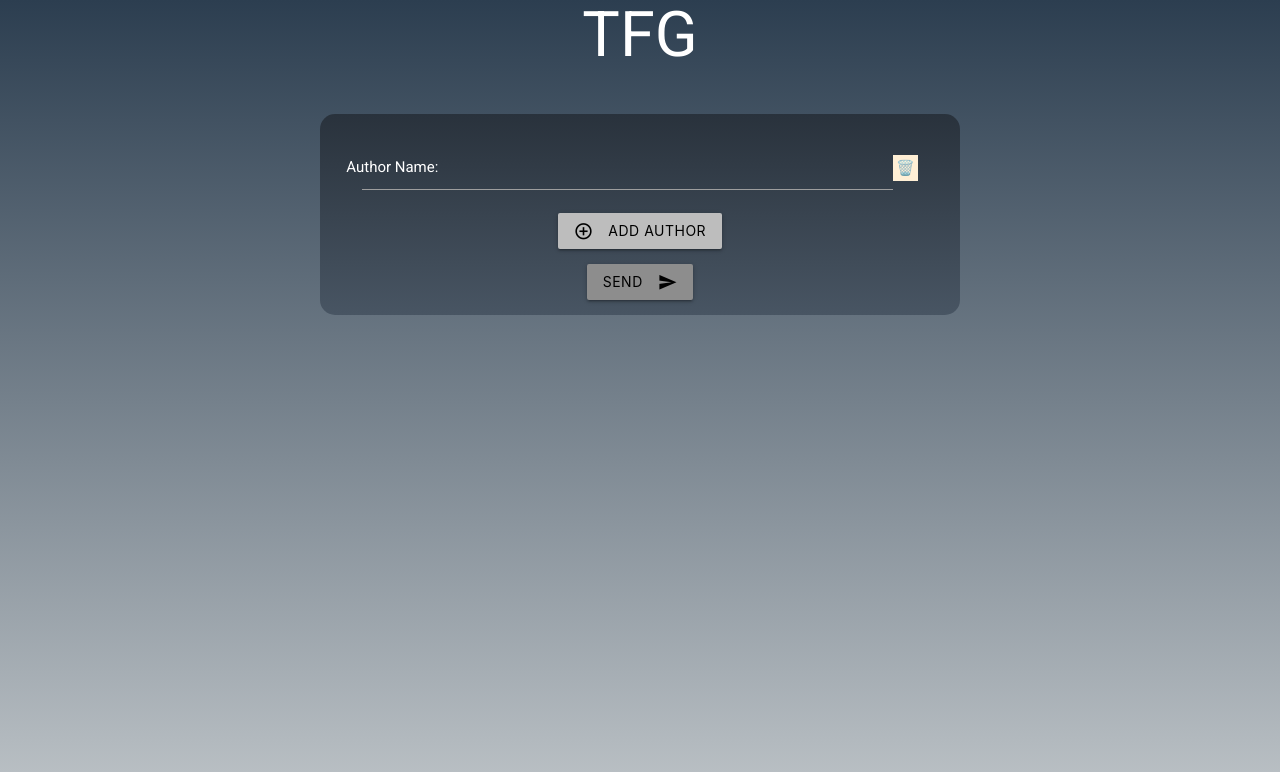
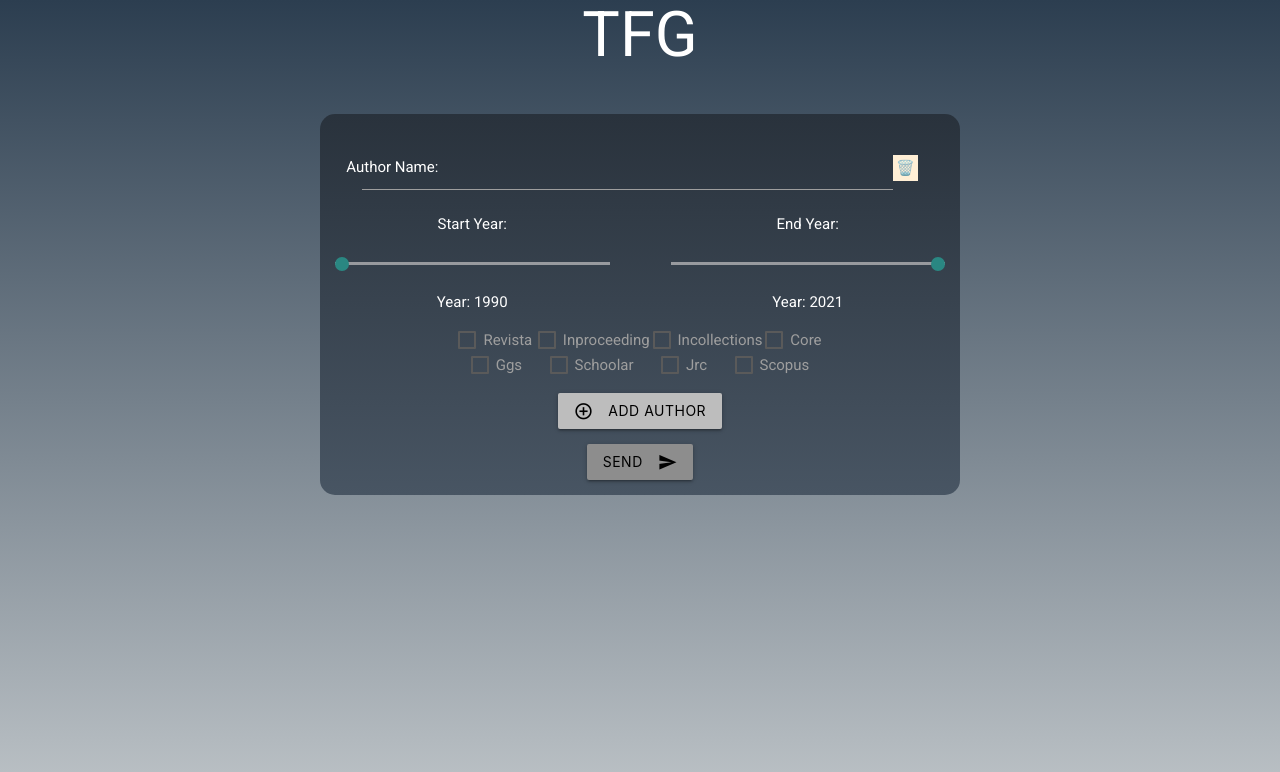
Before and after one commit to rmartin177/client-tfg, a React (Create React App) app: page / in a window 1280 px wide. Shown: the top 772 px of the page. Built offline with nearby package versions, Linux system fonts and the light colour scheme; no server answers.

Commit message:
funciones nuevas
-Se añaden filtros a la búsqueda
-Se añade un rango de años

```diff
--- a/package.json
+++ b/package.json
@@ -11,8 +11,10 @@
     "modules": "^0.4.0",
     "node": "^14.13.1",
     "node-modules": "^1.0.1",
+    "nouislider": "^14.6.3",
     "react": "^16.13.1",
     "react-dom": "^16.13.1",
+    "react-nouislider": "^2.0.1",
     "react-scripts": "3.4.3"
   },
   "scripts": {
--- a/src/components/Card/Card.css
+++ b/src/components/Card/Card.css
@@ -10,6 +10,7 @@
 .name {
   font-size: smaller;
 }
+
 .actived {
   background-color: rgb(94, 155, 155) !important;
   border-radius: 20px !important ;
--- a/src/components/Card/Card.js
+++ b/src/components/Card/Card.js
@@ -1,4 +1,4 @@
-import React, { Fragment, useState } from "react";
+import React, { useState } from "react";
 import "./Card.css";
 
 const Card = (props) => {
--- a/src/components/Formulario/Formulario.css
+++ b/src/components/Formulario/Formulario.css
@@ -1,18 +1,17 @@
- *{
-    margin:0;
-    /* border: 1px solid lime; */
+* {
+  margin: 0;
 }
-h1{
+h1 {
   color: white;
 }
-body{
+body {
   height: 100vh;
   background: #bdc3c7;
   background: -webkit-linear-gradient(to bottom, #2c3e50, #bdc3c7);
   background: linear-gradient(to bottom, #2c3e50, #bdc3c7);
 }
 
-.contenedor-principal{
+.contenedor-principal {
   justify-content: center;
   text-align: center;
   border-radius: 1rem;
@@ -20,31 +19,39 @@ body{
   width: 50%;
   margin-left: 25%;
   margin-right: auto;
-    padding:1rem;
-    background: #485563;  /* fallback for old browsers */
-    background: -webkit-linear-gradient(to bottom, #29323c, #485563);  /* Chrome 10-25, Safari 5.1-6 */
-    background: linear-gradient(to bottom, #29323c, #485563); /* W3C, IE 10+/ Edge, Firefox 16+, Chrome 26+, Opera 12+, Safari 7+ */
+  padding: 1rem;
+  background: #485563; /* fallback for old browsers */
+  background: -webkit-linear-gradient(
+    to bottom,
+    #29323c,
+    #485563
+  ); /* Chrome 10-25, Safari 5.1-6 */
+  background: linear-gradient(
+    to bottom,
+    #29323c,
+    #485563
+  ); /* W3C, IE 10+/ Edge, Firefox 16+, Chrome 26+, Opera 12+, Safari 7+ */
 }
-.writeAuthor{
+.writeAuthor {
   width: 87% !important;
   margin-left: 0.5rem;
   margin-bottom: 0.5rem;
   height: 1.5rem;
 }
 
-.errorEmpty{
+.errorEmpty {
   border-radius: 2rem;
   padding: 2rem;
-    margin:0;
+  margin: 0;
 }
-.deleted{
+.deleted {
   background-color: papayawhip;
   padding: 0.25rem 0.2rem;
 }
-.deleted:hover{
+.deleted:hover {
   cursor: pointer;
 }
-#send{
+#send {
   margin-top: 1rem;
   background-color: #8d8d8d;
   color: black;
@@ -58,11 +65,25 @@ body{
   background-color: rgb(75, 75, 75) !important;
 }
 
-#title{
+#title {
   margin-top: 0 !important;
 }
+.filters {
+  display: flex;
+  justify-content: space-around;
+  flex-wrap: wrap;
+}
+#filtersContainer {
+  width: 60%;
+  margin: auto;
+  margin-bottom: 1rem;
+}
+[type="checkbox"] + span:not(.lever) {
+  padding-left: 25px !important;
+}
+
 @media only screen and (max-width: 633px) {
-    .writeAuthor{
+  .writeAuthor {
     width: 80% !important;
     margin-left: 0.5rem;
     margin-bottom: 0.5rem;
--- a/src/components/Formulario/Formulario.js
+++ b/src/components/Formulario/Formulario.js
@@ -4,6 +4,8 @@ import { deleteAuthor, addAuthor } from "../../js/Table/author";
 import axios from "../../config/axios";
 import M from "materialize-css";
 import Spinner from "../Spinner/Spinner";
+
+import Slider from "../Slider/slider";
 
 const Formulario = (props) => {
   const {
@@ -20,12 +22,14 @@ const Formulario = (props) => {
   } = props;
 
   const [number, setnumber] = useState(2);
+  const [startYearValue, setstartYearValue] = useState("1990");
+  const [endYearValue, setendYearValue] = useState("2021");
   useEffect(() => {
     //si intenta hacer esta comprobacion es que hay algun homonimo
     //if (authorsChoosen.length === number - 1) {
     if (sanitize) {
       const call = async () => {
-        if (await getJsonSanitize(authorsChoosen)) {
+        if (await getJsonSanitize(authorsChoosen, filters)) {
           //cuando este todo ok damos paso a la siguiente pantalla y quitamos el spinner
           setSpinner(false);
           setShow(false);
@@ -33,11 +37,13 @@ const Formulario = (props) => {
       };
       call();
     }
-  }, [authorsChoosen]);
+  }, [authorsChoosen, getJsonSanitize, setShow, setSpinner, sanitize]);
   //objeto para comprobar si los autores se tienen homonimo
   var AuthorsApi;
-  //Array con los nombre de los autores del formulario
+  var filters = {};
+  //Array con los nombre de los autores del formulario y los filtros
   const autores = [];
+
   //Funcion que se ejecuta cuando se pulsa el submit
   const saveAuthors = async (e) => {
     e.preventDefault();
@@ -50,15 +56,16 @@ const Formulario = (props) => {
     //se comprueba que por lo menos haya un autor
     if (autores.length === 0) {
       var toastHTML =
-        '<span class="errorEmpty">El campo autor está vacio.</span>';
+        '<span class="errorEmpty">Write at least one author.</span>';
       M.toast({ html: toastHTML, classes: "rounded" });
     } else {
       //Rellenamos el state con lo que ha ecrito el usuario
       setuserSearch(autores);
       //hacemos la llamada para ver si ningún autor tiene un homonimo
       //Activamos el spinner mientras carga la petición
+      if (checkFilters()) {
         setSpinner(true);
-      if (await getJson(autores)) {
+        if (await getJson(autores, filters)) {
           //Comprobamos todos los homonimos y nos quedamos con ellos para enviarselo al modal
           let choose = false;
           var ar = [];
@@ -95,13 +102,18 @@ const Formulario = (props) => {
           }
         }
       }
+    }
   };
 
-  async function getJson(authors) {
+  async function getJson(authors, filters) {
     try {
       //RESULT LO CONVIERTES A JSON Y LO MUESTRAS EN TABLAS Y LO PERMITES DESCARGAR
       //conversion a Json y lo insertamos en el state para que la tabla pueda acceder a la info
-      AuthorsApi = (await axios.post("/api/getjson", authors)).data;
+      let aux = {
+        authors,
+        filters,
+      };
+      AuthorsApi = (await axios.post("/api/getjson", aux)).data;
       setresult(AuthorsApi);
       return true;
     } catch (error) {
@@ -109,10 +121,14 @@ const Formulario = (props) => {
     }
   }
 
-  async function getJsonSanitize(authors) {
+  async function getJsonSanitize(authors, filters) {
     try {
       //RESULT LO CONVIERTES A JSON Y LO MUESTRAS EN TABLAS Y LO PERMITES DESCARGAR
       //conversion a Json y lo insertamos en el state para que la tabla pueda acceder a la info
+      let aux = {
+        authors,
+        filters,
+      };
       AuthorsApi = (
         await axios.post(
           "/api/getjsonsanitize",
@@ -121,7 +137,7 @@ const Formulario = (props) => {
                     'Content-Type': 'application/json'
                 }
             }
-                , */ authors
+                , */ aux
         )
       ).data;
       setresult(AuthorsApi);
@@ -132,6 +148,33 @@ const Formulario = (props) => {
     }
   }
 
+  const checkFilters = () => {
+    let ok = false;
+    var filterChecked = document.querySelectorAll("#filtersContainer input");
+    console.log(filterChecked.length);
+    if (filterChecked.length === 0) {
+      var toastHTML =
+        '<span class="errorEmpty">Choose at least one filter.</span>';
+      M.toast({ html: toastHTML, classes: "rounded" });
+    } else {
+      //hay que formar el objeto que mando a ruben
+      for (let index = 0; index < filterChecked.length; index++) {
+        if (filterChecked[index].classList.contains("checked"))
+          filters[filterChecked[index].value] = true;
+        else filters[filterChecked[index].value] = false;
+      }
+      filters["initYear"] = startYearValue;
+      filters["endYear"] = endYearValue;
+      ok = true;
+    }
+    return ok;
+  };
+
+  const addCheck = (e) => {
+    e.target.classList.toggle("checked");
+    e.target.removeAttribute("checked");
+    // e.target.toggleAttribute("checked");
+  };
   return (
     <Fragment>
       <h1 id="title">TFG</h1>
@@ -165,6 +208,129 @@ const Formulario = (props) => {
               </span>
             </div>
 
+            <div id="test-slider">
+              <Slider
+                startYearValue={startYearValue}
+                setstartYearValue={setstartYearValue}
+                endYearValue={endYearValue}
+                setendYearValue={setendYearValue}
+              />
+            </div>
+
+            <div id="filtersContainer">
+              <form action="#" className="filters">
+                <label>
+                  <input
+                    type="checkbox"
+                    value="checkArticles"
+                    // className="checked"
+                    onClick={(e) => {
+                      addCheck(e);
+                    }}
+                  />
+                  <span>Revista</span>
+                </label>
+                <p></p>
+
+                <p>
+                  <label>
+                    <input
+                      type="checkbox"
+                      value="checkInproceedings"
+                      // className="checked"
+                      onChange={(e) => {
+                        addCheck(e);
+                      }}
+                    />
+                    <span>Inproceeding</span>
+                  </label>
+                </p>
+
+                <p>
+                  <label>
+                    <input
+                      type="checkbox"
+                      value="checkIncollections"
+                      // className="checked"
+                      onChange={(e) => {
+                        addCheck(e);
+                      }}
+                    />
+                    <span>Incollections</span>
+                  </label>
+                </p>
+
+                <p>
+                  <label>
+                    <input
+                      type="checkbox"
+                      value="checkCore"
+                      // className="checked"
+                      onChange={(e) => {
+                        addCheck(e);
+                      }}
+                    />
+                    <span>Core</span>
+                  </label>
+                </p>
+
+                <p>
+                  <label>
+                    <input
+                      type="checkbox"
+                      value="checkGGS"
+                      // className="checked"
+                      onChange={(e) => {
+                        addCheck(e);
+                      }}
+                    />
+                    <span>Ggs</span>
+                  </label>
+                </p>
+
+                <p>
+                  <label>
+                    <input
+                      type="checkbox"
+                      value="checkSchoolar"
+                      // className="checked"
+                      onChange={(e) => {
+                        addCheck(e);
+                      }}
+                    />
+                    <span>Schoolar</span>
+                  </label>
+                </p>
+
+                <p>
+                  <label>
+                    <input
+                      type="checkbox"
+                      value="checkJRC"
+                      // className="checked"
+                      onChange={(e) => {
+                        addCheck(e);
+                      }}
+                    />
+                    <span>Jrc</span>
+                  </label>
+                </p>
+
+                <p>
+                  <label>
+                    <input
+                      type="checkbox"
+                      value="checkScopus"
+                      // className="checked"
+                      onChange={(e) => {
+                        addCheck(e);
+                      }}
+                    />
+                    <span>Scopus</span>
+                  </label>
+                </p>
+              </form>
+            </div>
             <button
               type="button"
               id="addAuthor"
--- /dev/null
+++ b/src/components/Slider/slider.css
@@ -0,0 +1,50 @@
+.slidecontainer {
+  width: 100%;
+  display: flex;
+  justify-content: space-between;
+  margin-bottom: 1rem;
+  margin-top: 1rem;
+}
+.slidecontainer p {
+  margin-right: 1rem;
+  margin-left: 1rem;
+}
+
+.slidecontainer div {
+  width: 45%;
+}
+
+.slider {
+  -webkit-appearance: none;
+  appearance: none;
+  width: 100%;
+  height: 25px;
+  background: #d3d3d3;
+  outline: none;
+  opacity: 0.7;
+  -webkit-transition: 0.2s;
+  transition: opacity 0.2s;
+}
+
+.slider:hover {
+  opacity: 1;
+}
+
+.slider::-webkit-slider-thumb {
+  -webkit-appearance: none;
+  appearance: none;
+  width: 25px;
+  height: 25px;
+  background: #4caf50;
+  cursor: pointer;
+}
+
+.slider::-moz-range-thumb {
+  width: 25px;
+  height: 25px;
+  background: #4caf50;
+  cursor: pointer;
+}
+input[type="range"] {
+  border: none;
+}
--- /dev/null
+++ b/src/components/Slider/slider.js
@@ -0,0 +1,74 @@
+import React from "react";
+import "./slider.css";
+
+const slider = (props) => {
+  const {
+    startYearValue,
+    endYearValue,
+    setstartYearValue,
+    setendYearValue,
+  } = props;
+  const update = () => {
+    let slider1 = document.getElementById("start");
+    let output1 = document.getElementById("startYear");
+    if (output1 != null) {
+      output1.innerHTML = slider1.value;
+      slider1.oninput = function () {
+        output1.innerHTML = this.value;
+        setstartYearValue(this.value);
+      };
+    }
+  };
+  const update2 = () => {
+    let slider2 = document.getElementById("end");
+    let output2 = document.getElementById("endYear");
+
+    if (output2 != null) {
+      output2.innerHTML = slider2.value;
+      slider2.oninput = function () {
+        output2.innerHTML = this.value;
+        setendYearValue(this.value);
+      };
+    }
+  };
+
+  // Update the current slider value (each time you drag the slider handle)
+
+  return (
+    <div class="slidecontainer white-text">
+      <div>
+        <p>Start Year:</p>
+        <input
+          type="range"
+          min="1990"
+          max="2021"
+          value={startYearValue}
+          class="slider"
+          id="start"
+          onChange={() => update()}
+        />
+        <p>
+          Year: <span id="startYear">1990</span>
+        </p>
+      </div>
+
+      <div>
+        <p>End Year:</p>
+        <input
+          type="range"
+          min="1990"
+          max="2021"
+          value={endYearValue}
+          class="slider"
+          id="end"
+          onChange={() => update2()}
+        />
+        <p>
+          Year: <span id="endYear">2021</span>
+        </p>
+      </div>
+    </div>
+  );
+};
+
+export default slider;
```
Also changed, not shown: public/index.html (+15 -7 lines), 1 other file (tests, documents, lock files or other folders). Lines whose indentation alone changed are shown as unchanged.
